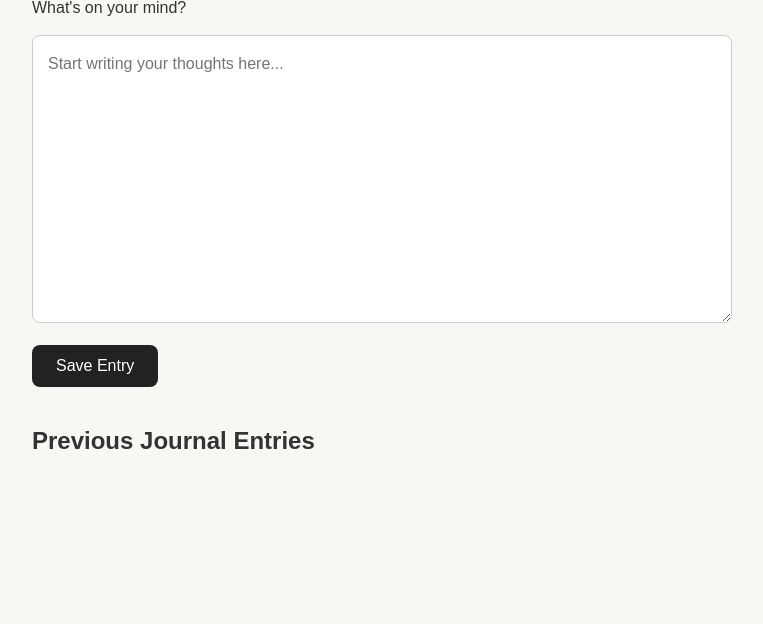
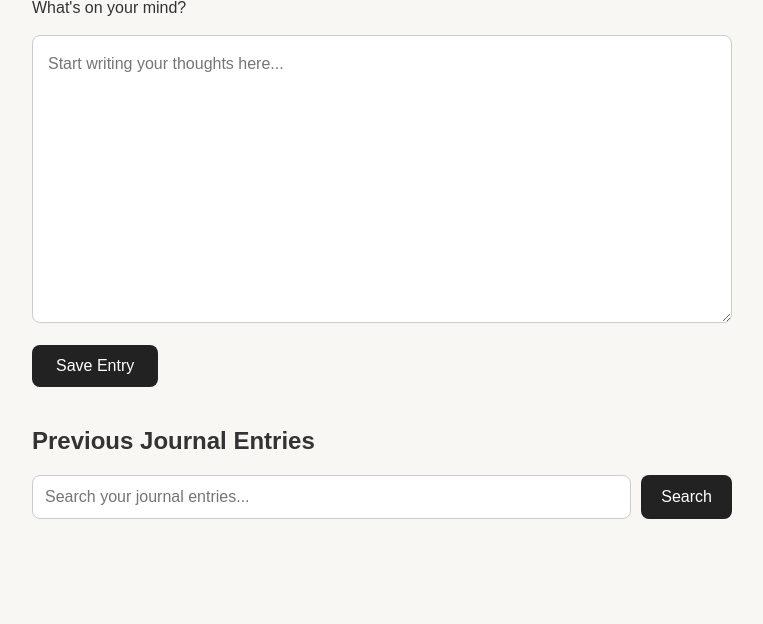
Before and after one commit to bibekshah47/daily-journal, a Flask app: page / in a window 1280 px wide. Shown: the part 311-935 px from the top of the page, without its empty margins (258-1021 px from the left). Before the commit the page ends 760 px from the top, so only its background shows below. Run offline with Flask 3, Linux system fonts and the light colour scheme; data that the repository does not hold is empty.

Commit message:
Add journal search functionality

```diff
--- a/app.py
+++ b/app.py
@@ -9,6 +9,11 @@ app = Flask(__name__)
 def home():
     today = date.today()
     message = None
+
+
+    search_query = request.args.get("search", "")
+    print("Search keyword:", search_query)
+
 
     if request.method == "POST":
         journal_entry = request.form.get("journal")
@@ -34,8 +39,17 @@ def home():
     cursor = connection.cursor()
 
 
-    cursor.execute("SELECT * FROM entries ORDER BY id DESC")
+
+    if search_query:
+        cursor.execute(
+            "SELECT * FROM entries WHERE content LIKE ? ORDER BY id DESC",
+            ("%" + search_query + "%",)
+        )
+    else:
+        cursor.execute("SELECT * FROM entries ORDER BY id DESC")
+
     rows = cursor.fetchall()
+
 
     entries = []
 
--- a/static/style.css
+++ b/static/style.css
@@ -122,3 +122,23 @@ button:hover {
 .edit-button {
     margin-bottom: 0;
 }
+
+
+.search-form {
+    display: flex;
+    gap: 10px;
+    margin-bottom: 25px;
+}
+
+.search-form input {
+    flex: 1;
+    min-width: 0;
+    padding: 12px;
+    border: 1px solid #cccccc;
+    border-radius: 8px;
+    font-size: 16px;
+}
+
+.search-form button {
+    padding: 12px 20px;
+}
--- a/templates/index.html
+++ b/templates/index.html
@@ -42,6 +42,18 @@
     <h2>Previous Journal Entries</h2>
 
 
+    <form action="/" method="GET" class="search-form">
+
+        <input
+            type="text"
+            name="search"
+            placeholder="Search your journal entries..."
+        >
+
+        <button type="submit">Search</button>
+
+    </form>
+
 
 
 
```
